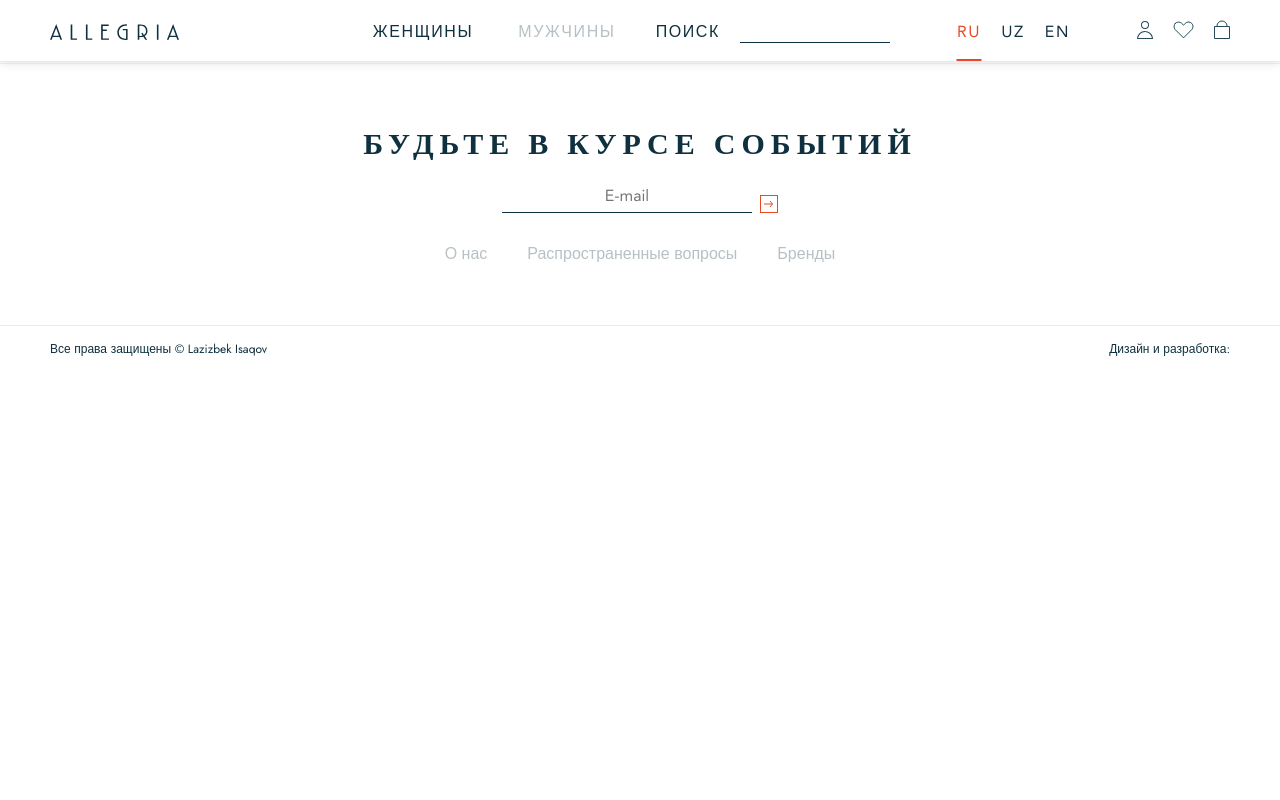
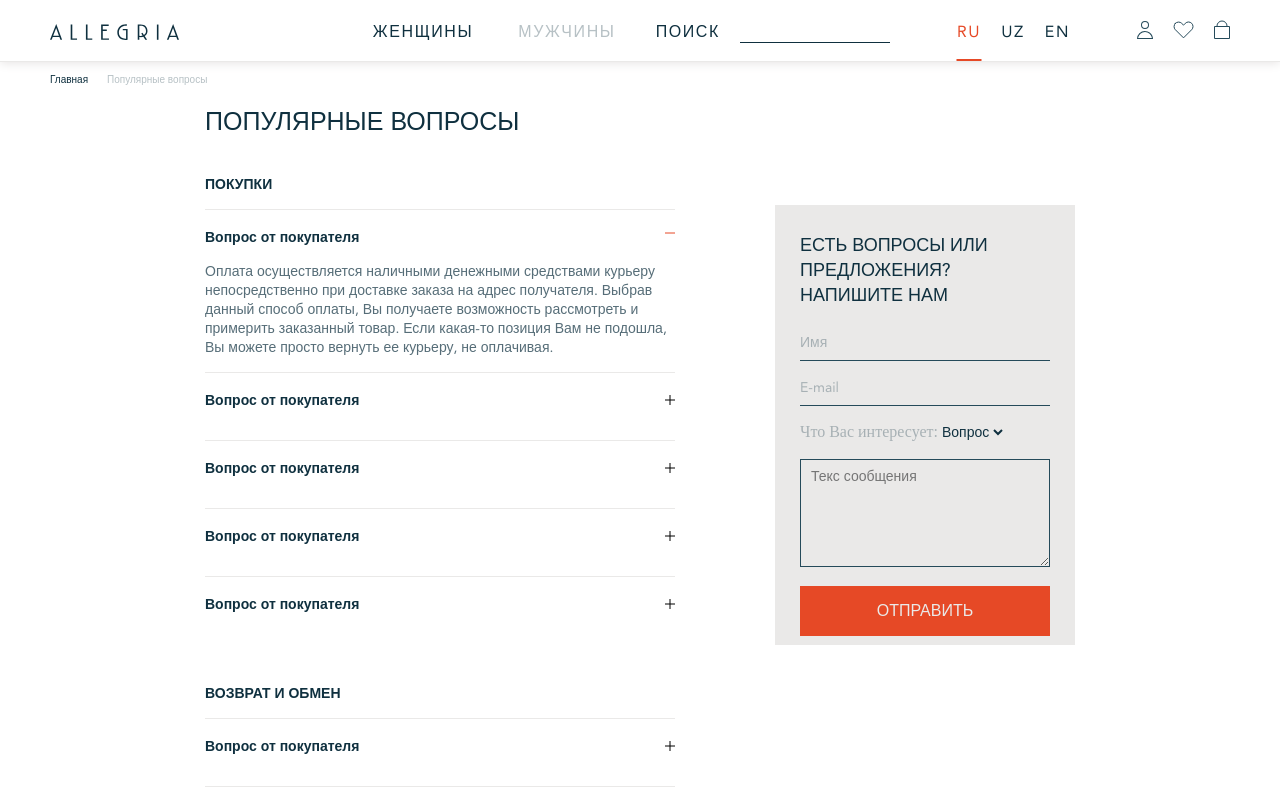
Before and after one commit to Lazizbek010/Allegria-eCommeranse-shop, a Vue app: page /common-questions in a window 1280 px wide. Shown: the top 800 px of the page. Built offline with nearby package versions, Linux system fonts and the light colour scheme; a web font is replaced by a local one.

Commit message:
added question page

```diff
--- /dev/null
+++ b/src/assets/scss/commonquestion.scss
@@ -0,0 +1,124 @@
+.com-ques{
+    padding-top: 61.2px;
+    .common__hero__list{
+        margin-bottom: 23px;
+    }
+    &__container{
+        max-width: 870px;
+        margin: 0 auto;
+        &__title{
+            font-family: 'Avenir', sans-serif;
+            text-transform: uppercase;
+            @include font(25,25,500);
+            @include media(802px){
+                text-align: center;
+            }
+            @include media(500px){
+                @include font(20,20,500);
+            }
+        }
+        &__info{
+            display: flex;
+            justify-content: space-between;
+            margin-bottom: 100px;
+            gap: 25px;
+            @include media(802px){
+                flex-direction: column;
+                align-items: center;
+                gap: 0px;
+            }
+            &__text{
+                width: 470px;
+                @include media(500px){
+                    width: 100%;
+                }
+                h3{
+                    margin-top: 40px;
+                    margin-bottom: 15px;
+                    font-family: 'Avenir', sans-serif;
+                    @include font(14,19,800);
+                    @include media(500px){
+                        margin-top: 25px;
+                    }
+                    @include media(400px){
+                        margin-top: 30px;
+                    }
+                }
+                ul{
+                    display: flex;
+                    flex-direction: column;
+                    li{
+                        display: block;
+                        padding: 15px 0;
+                        border-top: 1px solid var(--light-color1);
+                        font-family: 'Avenir', sans-serif;
+                        @include font(14,24,800);
+                        position: relative;
+                        span{
+                            display: block;
+                            &:nth-child(1){
+                                margin-bottom: 13px;
+                            }
+                        }
+                        .question-text{
+                            opacity: 0.7;
+                            @include font(14,19,400);
+                        }
+                        svg{
+                            position: absolute;
+                            right: 0;
+                            top: 22px;
+                        }
+                    }
+                }
+            }
+            &__form{
+                margin-top: 70px;
+                background: var(--light-color1);
+                width: 300px;
+                height: 440px;
+                padding: 28px 25px;
+                h2{
+                    font-family: 'Avenir', sans-serif;
+                    text-transform: uppercase;
+                    @include font(18,25,500);
+                    margin-bottom: 23px;
+                }
+                input{
+                    width: 100%;
+                    padding-bottom: 5px;
+                    border-bottom: 1px solid var(--primary-color);
+                    &::placeholder{
+                        color: var(--primary-dark);
+                        opacity: 0.3;
+                    }
+                }
+                input, textarea, select{
+                    font-family: 'Avenir', sans-serif;
+                    @include font(14,24,400);
+                    background: transparent;
+                    margin-bottom: 15px;
+                }
+                textarea{
+                    width: 100%;
+                    border: 1px solid var(--primary-color);
+                    padding: 5px 0 5px 10px;
+                }
+                label{
+                    opacity: 0.3;
+                }
+                .btn-submit{
+                    width: 100%;
+                    display: block;
+                    padding: 14px 0;
+                    background: var(--tomato-color);
+                    color: var(--light-color1);
+                    font-family: 'Avenir', sans-serif;
+                    text-align: center;
+                    text-transform: uppercase;
+                    @include font(16,22,500);
+                }
+            }
+        }
+    }
+}
--- a/src/assets/scss/global.scss
+++ b/src/assets/scss/global.scss
@@ -9,6 +9,27 @@
     --black-color: #000000;
     --line-color: #CECECE;
 }
+/* width */
+::-webkit-scrollbar {
+    width: 10px;
+}
+/* button */
+::-webkit-scrollbar-button {
+    display: none;
+}
+/* Handle */
+::-webkit-scrollbar-thumb {
+    background: var(--primary-dark);
+    border-radius: 25px;
+}
+/* Handle on hover */
+::-webkit-scrollbar-thumb:hover {
+    background: var( --primary-color);
+}
+/* Track */
+::-webkit-scrollbar-track {
+    background: var(--white-color);
+    }
 
 * {
     margin: 0;
--- a/src/assets/scss/main.scss
+++ b/src/assets/scss/main.scss
@@ -8,4 +8,5 @@
 @import './products.scss';
 @import './aboutproduct.scss';
 @import './modal.scss';
+@import './commonquestion.scss';
 @import './media.scss';
--- a/src/views/pages/CommonQuestionsView.vue
+++ b/src/views/pages/CommonQuestionsView.vue
@@ -1,15 +1,50 @@
 <template>
-    <div class="common-questions">
-        <ul class="common__hero__list about-us__hero__list">
+    <div class="com-ques">
+        <div class="container">
+            <ul class="common__hero__list about-us__hero__list">
             <li><router-link :to="{ name: 'home' }">Главная</router-link></li>
-            <li><router-link class="active" :to="{ name: 'common-questions' }">Бренды</router-link></li>
+            <li><router-link class="active" :to="{ name: 'common-questions' }">Популярные вопросы</router-link></li>
         </ul>
-        <div class="common-questions__container">
-            <h1 class="common-questions__container__title">Популярные вопросы</h1>
-            <div class="common-questions__container__info">
-                <div class="common-questions__container__info__text"></div>
-                <div class="common-questions__container__form"></div>
+        <div class="com-ques__container">
+            <h1 class="com-ques__container__title">Популярные вопросы</h1>
+            <div class="com-ques__container__info">
+                <div class="com-ques__container__info__text">
+                    <h3>ПОКУПКИ</h3>
+                    <ul>
+                        <li>
+                            <span>Вопрос от покупателя</span>
+                            <span class="question-text">Оплата осуществляется наличными денежными средствами курьеру непосредственно при доставке заказа на адрес получателя. Выбрав данный способ оплаты, Вы получаете возможность рассмотреть и примерить заказанный товар. Если какая-то позиция Вам не подошла, Вы можете просто вернуть ее курьеру, не оплачивая.</span>
+                            <svg xmlns="http://www.w3.org/2000/svg" width="10" height="2" fill="none"><path stroke="#E64926" d="M0 1h10"></path></svg>
+                        </li>
+                        <li v-for="li in 4" :key="li">
+                            <span>Вопрос от покупателя</span>
+                            <svg xmlns="http://www.w3.org/2000/svg" width="10" height="10" fill="none"><path stroke="#000" d="M5 0v10M0 5h10"></path></svg>
+                        </li>
+                    </ul>
+                    <h3>ВОЗВРАТ И ОБМЕН</h3>
+                    <ul>
+                        <li v-for="li2 in 3" :key="li2">
+                            <span>Вопрос от покупателя</span>
+                            <svg xmlns="http://www.w3.org/2000/svg" width="10" height="10" fill="none"><path stroke="#000" d="M5 0v10M0 5h10"></path></svg>
+                        </li>
+                    </ul>
+                </div>
+                <div class="com-ques__container__info__form">
+                    <form action="#">
+                        <h2>Есть вопросы или предложения? НАПИШИТЕ НАМ</h2>
+                        <input required type="text" placeholder="Имя" name="name" id="name">
+                        <input type="email" placeholder="E-mail" name="email" id="email">
+                        <label for="sel">Что Вас интересует:</label>
+                        <select name="sel" id="sel">
+                            <option value="0" selected disabled>Вопрос</option>
+                            <option value="1">1</option>
+                        </select>
+                        <textarea name="message" id="message" cols="20" rows="4" placeholder="Текс сообщения"></textarea>
+                        <button class="btn-submit">Отправить</button>
+                    </form>
+                </div>
             </div>
+        </div>
         </div>
     </div>
 </template>
```
